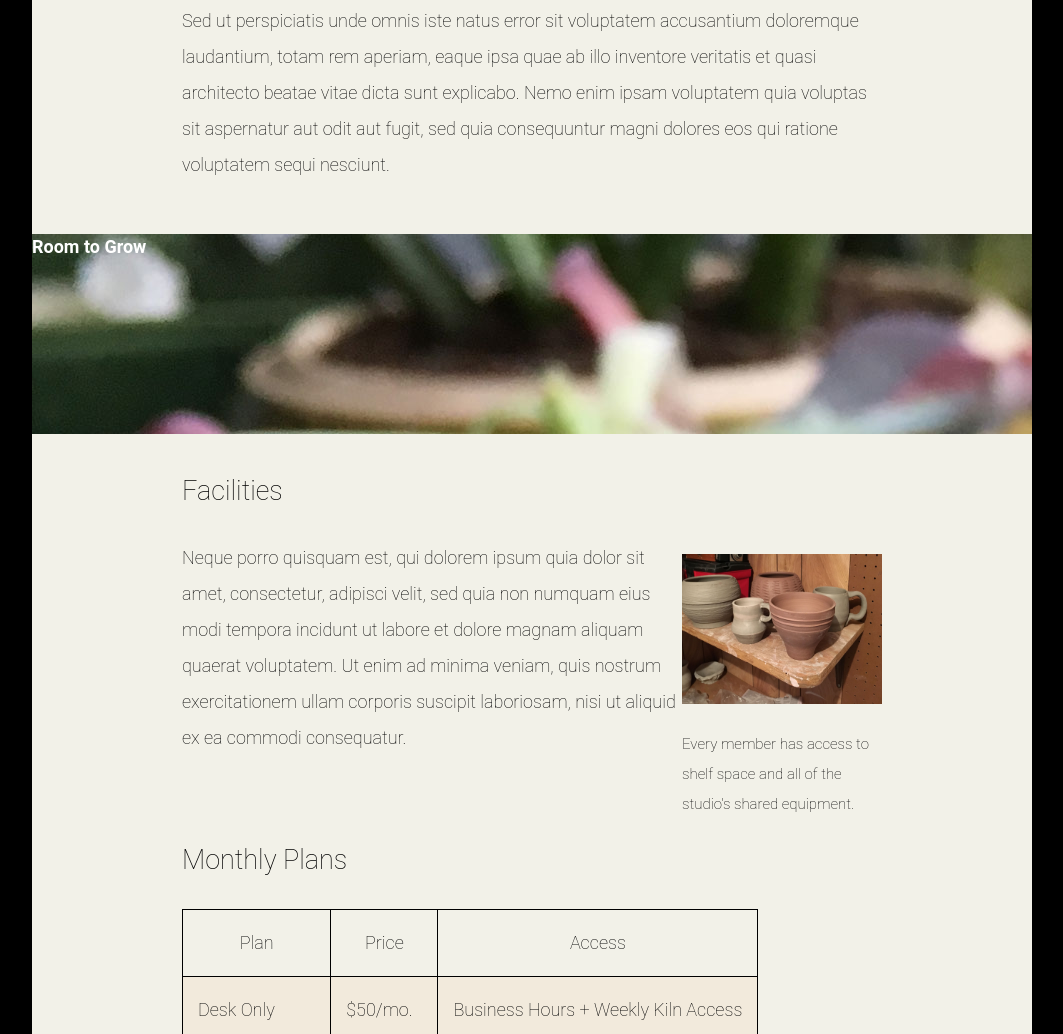
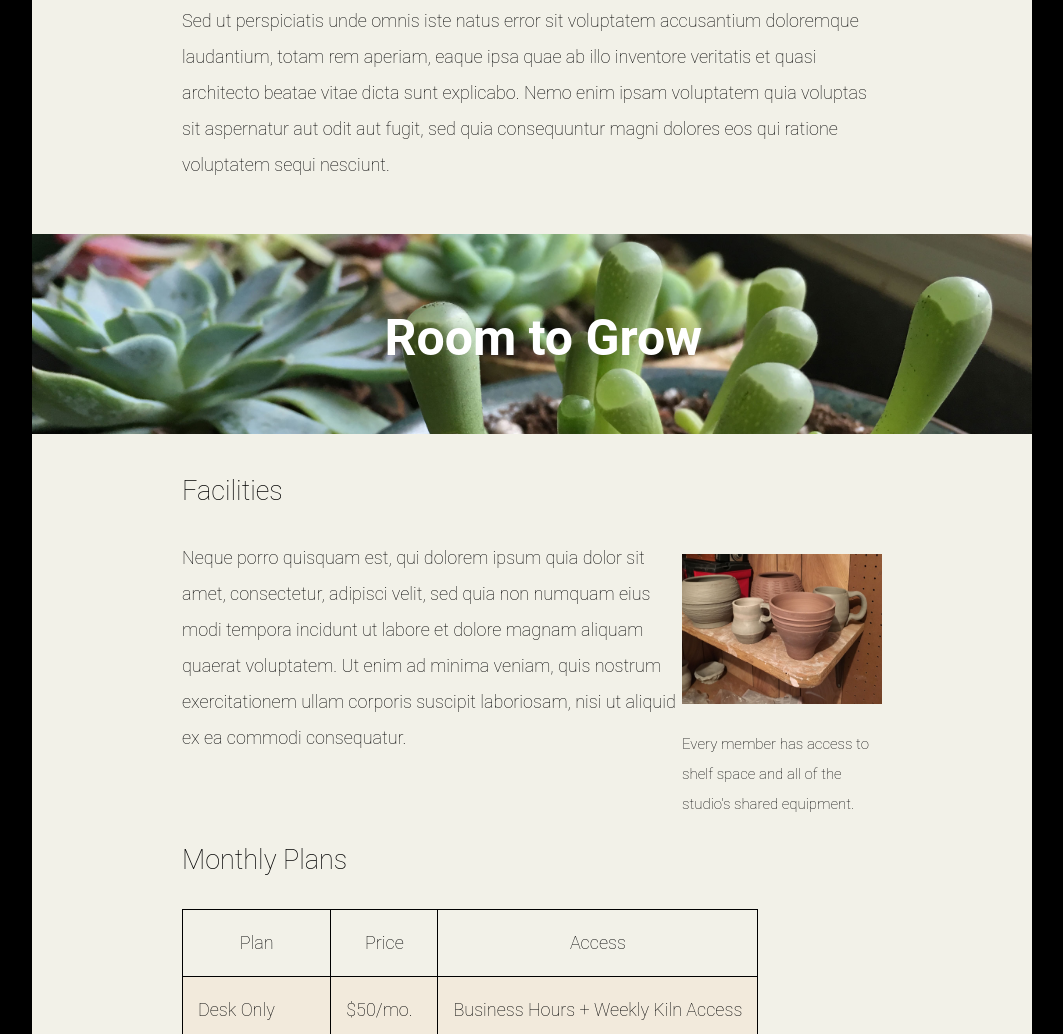
Before and after one commit to milaendo/Week-one-project, a plain HTML site: page about.html in a window 1280 px wide. Shown: the part 721-1755 px from the top of the page, without its empty margins (108-1171 px from the left). Drawn offline with Linux system fonts and the light colour scheme.

Commit message:
fixed middle pixture on about page

```diff
--- a/styles.css
+++ b/styles.css
@@ -56,16 +56,15 @@ footer	{
 	padding: 20px;
 	color: #F2F1E8;
 }
-span {
-	background-color: rgb(44,47,39);
-	color: #F2F1E8;
-	left: 0px;
 
-}
 .picture_list {
 	display: flex;
 	padding: 10px;
 	margin: 10px;
+}
+#list2 {
+	margin-top:-40px;
+
 }
 span {
 	position: relative;
@@ -73,6 +72,9 @@ span {
 	top: -40px;
 	padding: 10px;
 	margin: 10px;
+	background-color: rgb(44,47,39);
+	color: #F2F1E8;
+	left: 0px;
 }
 #product-1 img	{
 	width:500px;
@@ -81,7 +83,7 @@ span {
 .product-2 img {
 	width:200px;
 	height: 300px;
-	padding: 0 10px;
+	padding: 0 5px;
 
 }
 .product-4 img	{
--- a/stylesabout.css
+++ b/stylesabout.css
@@ -68,14 +68,20 @@ body {
 	width: 1000px;
 	height: 200px;
 	background-image:url("optimized/background-3.jpg");
-
-
+	background-size: cover;
+	background-position: 0px -89px;
+	background-repeat: no-repeat;
+	position: relative;
 }
 
 span {
 	color: white;
 	font-weight: bold;
 	vertical-align: middle;
+	position: absolute;
+	top: 75px;
+	right:330px;
+	font-size: 50px
 
 }
 footer	{
--- a/stylesnew.css
+++ b/stylesnew.css
@@ -35,8 +35,10 @@
 }
 body {
 	background-color: black;
+
+
 }
-.body {
+.main {
 	width:1300px;
 	height:700px;
 	margin: auto;
```
Also changed, not shown: newsletter.html (+3 -2 lines).
